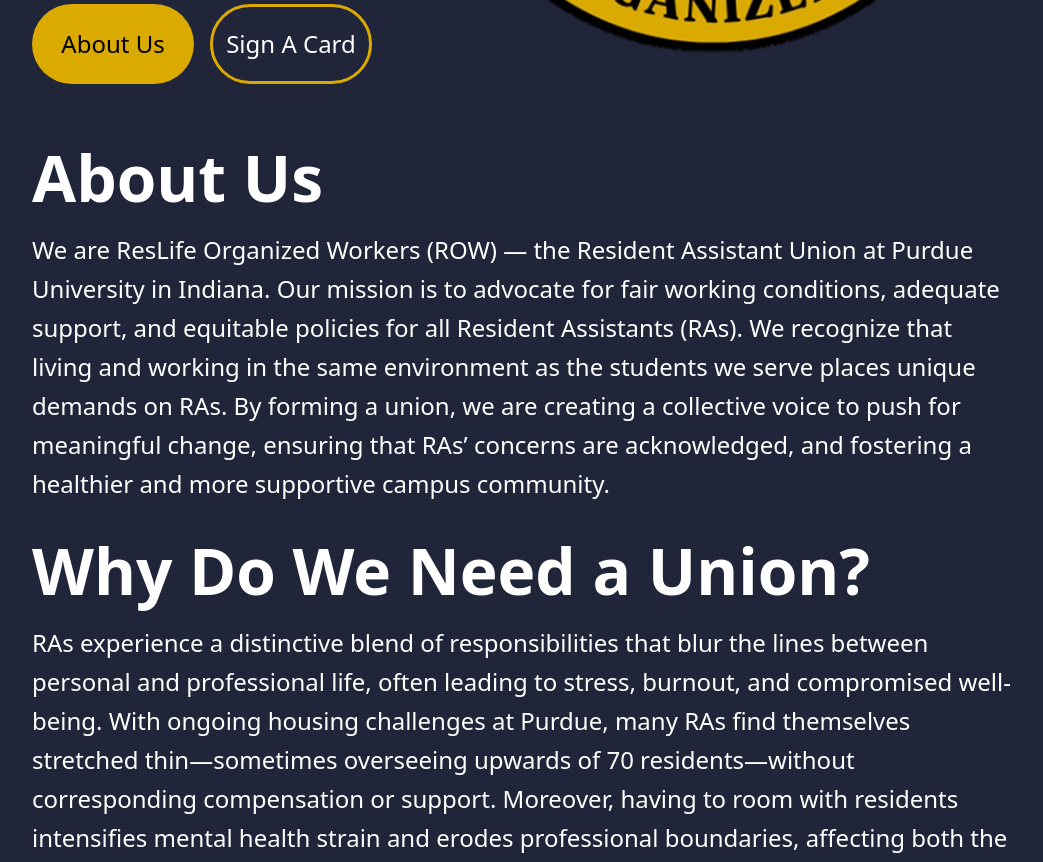
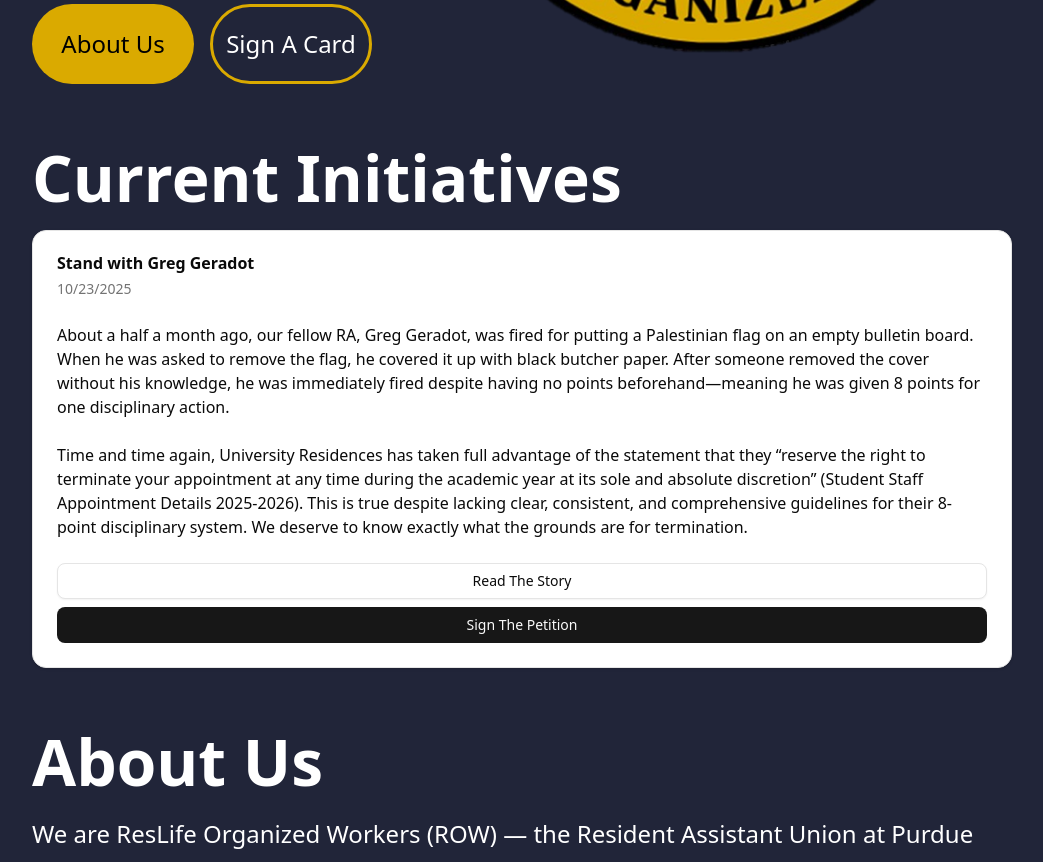
Before and after one commit to dillp1/row-website, a React (Vite) app: page / in a window 1280 px wide. Shown: the part 700-1562 px from the top of the page, without its empty margins (118-1161 px from the left). Built offline with nearby package versions, Linux system fonts and the light colour scheme.

Commit message:
adds the current initiatives section

```diff
--- a/src/App.jsx
+++ b/src/App.jsx
@@ -3,6 +3,7 @@
 
 import Header from "./components/Header";
 import Hero from "./components/Hero";
+import Initiatives from "./components/Initiatives";
 import About from "./components/About";
 import Demands from "./components/Demands";
 import Intimidation from "./components/Intimidation";
@@ -16,6 +17,7 @@
       <main className="flex flex-col space-y-[50px]">
         <Header />
         <Hero />
+        <Initiatives />
         <About />
         <Demands />
         <Intimidation />
--- /dev/null
+++ b/src/components/Initiatives.jsx
@@ -0,0 +1,68 @@
+import React from "react";
+
+import { Button } from "@/components/ui/button";
+import {
+  Card,
+  CardAction,
+  CardContent,
+  CardDescription,
+  CardFooter,
+  CardHeader,
+  CardTitle,
+} from "@/components/ui/card";
+
+function Initiatives() {
+  return (
+    <section
+      id="initiatives"
+      aria-label="Current Initiatives"
+      className="flex flex-col-reverse lg:flex-row justify-between items-center px-6 md:px-[75px] lg:px-[150px] gap-[40px] scroll-mt-[90px]"
+    >
+      <div className="space-y-[24px]">
+        <p className="text-[40px] sm:text-[48px] lg:text-[64px] font-semibold leading-snug mb-2">
+          Current Initiatives
+        </p>
+        <Card>
+          <CardHeader>
+            <CardTitle>Stand with Greg Geradot</CardTitle>
+            <CardDescription>10/23/2025</CardDescription>
+          </CardHeader>
+          <CardContent className="space-y-6">
+            <p>
+              About a half a month ago, our fellow RA, Greg Geradot, was fired
+              for putting a Palestinian flag on an empty bulletin board. When he
+              was asked to remove the flag, he covered it up with black butcher
+              paper. After someone removed the cover without his knowledge, he
+              was immediately fired despite having no points beforehand—meaning
+              he was given 8 points for one disciplinary action.
+            </p>
+            <p>
+              Time and time again, University Residences has taken full
+              advantage of the statement that they “reserve the right to
+              terminate your appointment at any time during the academic year at
+              its sole and absolute discretion” (Student Staff Appointment
+              Details 2025-2026). This is true despite lacking clear,
+              consistent, and comprehensive guidelines for their 8-point
+              disciplinary system. We deserve to know exactly what the grounds
+              are for termination.
+            </p>
+          </CardContent>
+          <CardFooter className="flex-col gap-2">
+            <a href="https://docs.google.com/document/d/1uWrcdrOMkemyuBQkuwNGldCbRX_ueWjCWJiebpfR4aw/edit?tab=t.0">
+              <Button variant="outline" className="w-full">
+                Read The Story
+              </Button>
+            </a>
+            <a href="https://docs.google.com/forms/d/e/1FAIpQLSfycmNGK-GoLCo-DYjL19hAIEG8Xst-wRVkRVTp5Ycu_TGMCg/viewform">
+              <Button type="submit" className="w-full">
+                Sign The Petition
+              </Button>
+            </a>
+          </CardFooter>
+        </Card>
+      </div>
+    </section>
+  );
+}
+
+export default Initiatives;
--- /dev/null
+++ b/src/components/ui/card.jsx
@@ -0,0 +1,101 @@
+import * as React from "react"
+
+import { cn } from "@/lib/utils"
+
+function Card({
+  className,
+  ...props
+}) {
+  return (
+    <div
+      data-slot="card"
+      className={cn(
+        "bg-card text-card-foreground flex flex-col gap-6 rounded-xl border py-6 shadow-sm",
+        className
+      )}
+      {...props} />
+  );
+}
+
+function CardHeader({
+  className,
+  ...props
+}) {
+  return (
+    <div
+      data-slot="card-header"
+      className={cn(
+        "@container/card-header grid auto-rows-min grid-rows-[auto_auto] items-start gap-2 px-6 has-data-[slot=card-action]:grid-cols-[1fr_auto] [.border-b]:pb-6",
+        className
+      )}
+      {...props} />
+  );
+}
+
+function CardTitle({
+  className,
+  ...props
+}) {
+  return (
+    <div
+      data-slot="card-title"
+      className={cn("leading-none font-semibold", className)}
+      {...props} />
+  );
+}
+
+function CardDescription({
+  className,
+  ...props
+}) {
+  return (
+    <div
+      data-slot="card-description"
+      className={cn("text-muted-foreground text-sm", className)}
+      {...props} />
+  );
+}
+
+function CardAction({
+  className,
+  ...props
+}) {
+  return (
+    <div
+      data-slot="card-action"
+      className={cn(
+        "col-start-2 row-span-2 row-start-1 self-start justify-self-end",
+        className
+      )}
+      {...props} />
+  );
+}
+
+function CardContent({
+  className,
+  ...props
+}) {
+  return (<div data-slot="card-content" className={cn("px-6", className)} {...props} />);
+}
+
+function CardFooter({
+  className,
+  ...props
+}) {
+  return (
+    <div
+      data-slot="card-footer"
+      className={cn("flex px-6 [.border-t]:pt-6", className)}
+      {...props} />
+  );
+}
+
+export {
+  Card,
+  CardHeader,
+  CardFooter,
+  CardTitle,
+  CardAction,
+  CardDescription,
+  CardContent,
+}
```
